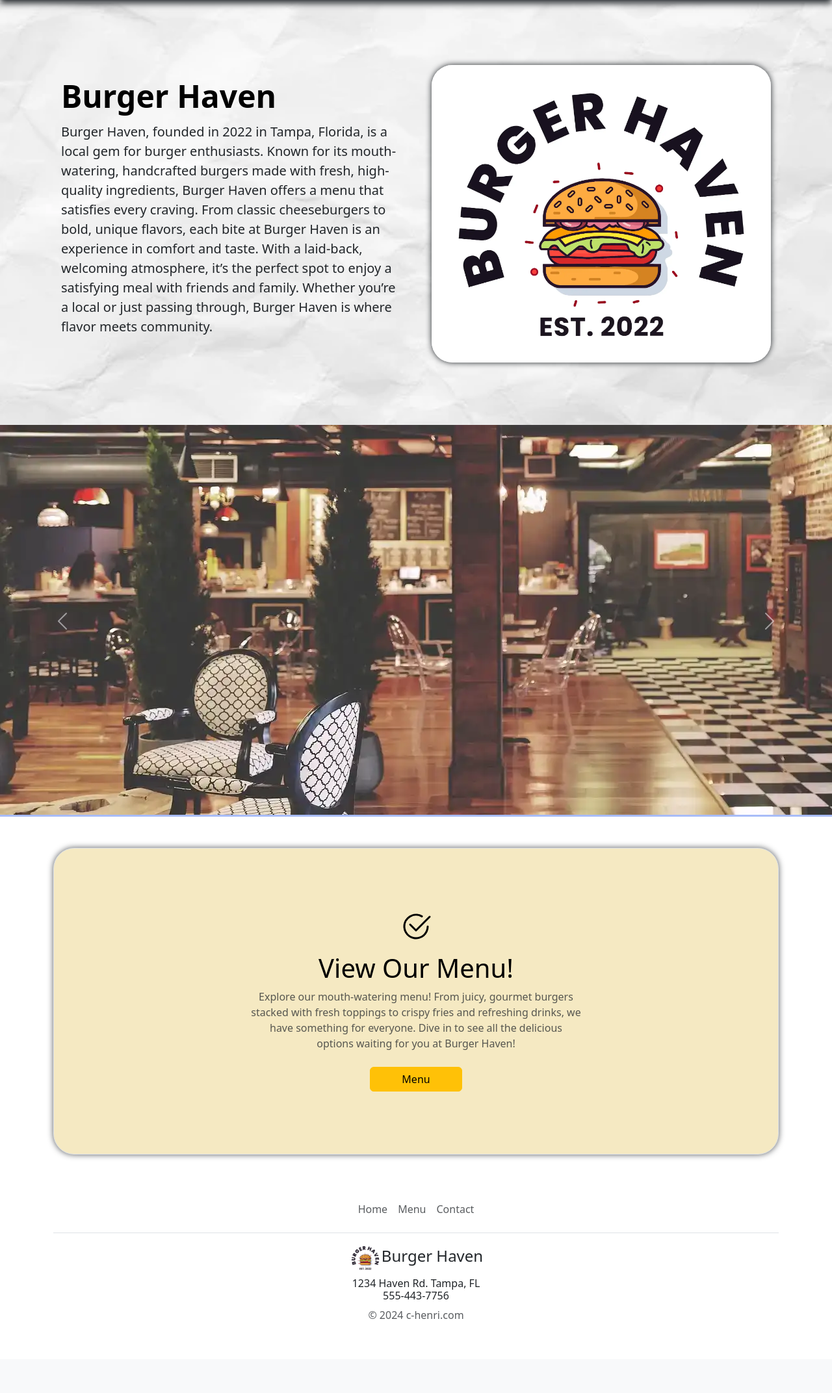
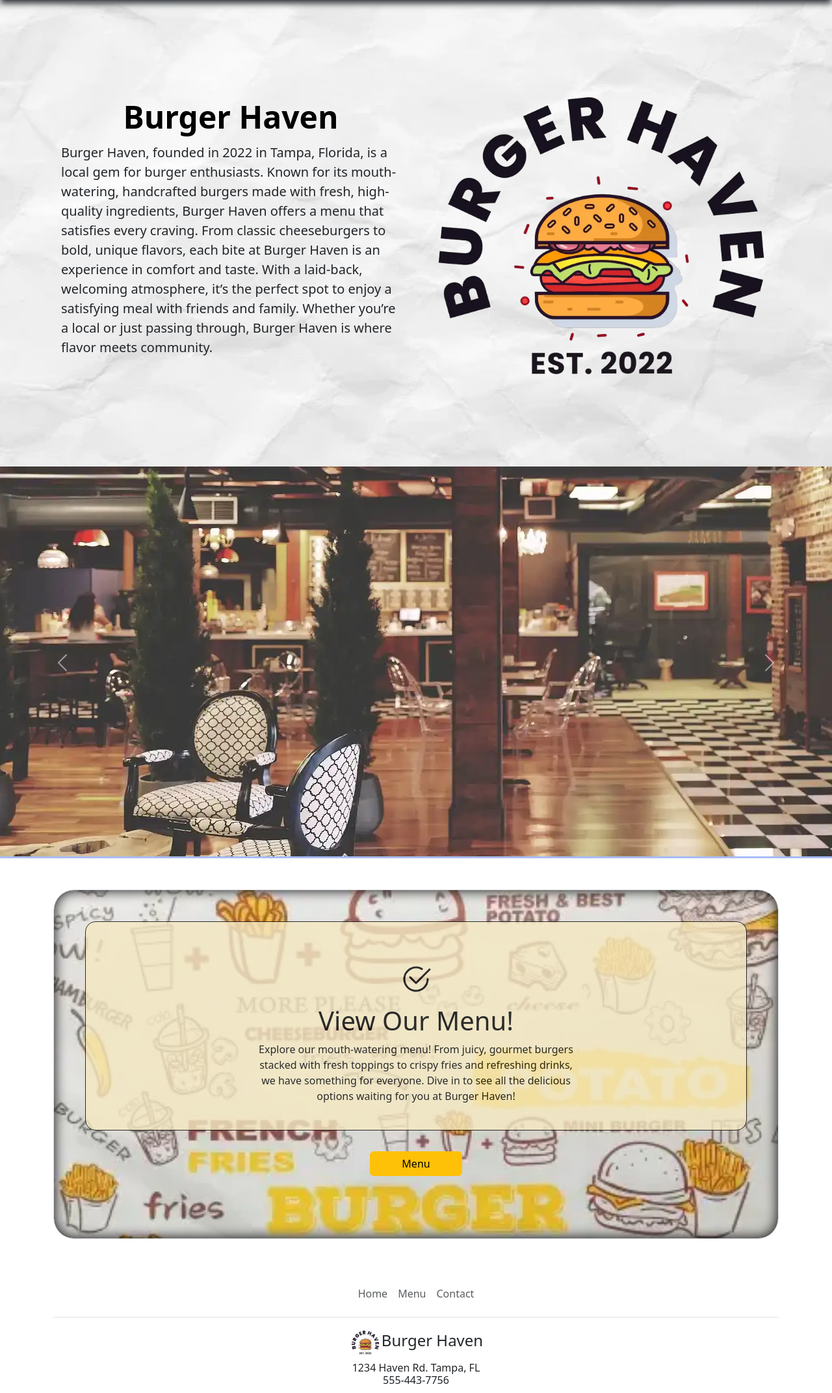
Before and after one commit to H3nr1-1/New_Website_c-henri.com, a PHP site: page /burger_haven/index.html in a window 1280 px wide. Shown: the part 76-2220 px from the top of the page at 65% size. Before the commit the page ends 2106 px from the top, so only its background shows below. Run offline with PHP 8.4, Linux system fonts and the light colour scheme.

Commit message:
css changes
- made changes to the large logo in the header,
 - added an image to the background of the view menu section of the home page,
 - uploaded all to live server

```diff
--- a/burger_haven/index.html
+++ b/burger_haven/index.html
@@ -28,20 +28,20 @@
 
         <nav class="navbar navbar-expand-lg fixed-top bg-body-tertiary">
             <div class="container-fluid">
-            <a class="navbar-brand" href="index.html"><img class="nav-brand" src="images/logo-transparent.webp"></a>
+            <a class="navbar-brand" href="index.html"><img class="nav-brand" src="images/logo-transparent-small.webp"></a>
             <button class="navbar-toggler" type="button" data-bs-toggle="collapse" data-bs-target="#navbarTogglerDemo02" aria-controls="navbarTogglerDemo02" aria-expanded="false" aria-label="Toggle navigation">
                 <span class="navbar-toggler-icon"></span>
             </button>
             <div class="collapse navbar-collapse" id="navbarTogglerDemo02">
                 <ul class="navbar-nav me-auto mb-2 mb-lg-0">
                 <li class="nav-item">
-                    <a class="nav-link active" aria-current="page" href="index.html">Home</a>
+                    <a class="nav-link main-nav-link active" aria-current="page" href="index.html">Home</a>
                 </li>
                 <li class="nav-item">
-                    <a class="nav-link" href="menu.html">Menu</a>
+                    <a class="nav-link main-nav-link" href="menu.html">Menu</a>
                 </li>
                 <li class="nav-item">
-                    <a class="nav-link" href="contact.html">Contact</a>
+                    <a class="nav-link main-nav-link" href="contact.html">Contact</a>
                 </li>
                 </ul>
             </div>
@@ -53,7 +53,7 @@
             <div class="container col-xxl-8 px-4 py-5">
                 <div class="row flex-lg-row-reverse align-items-center g-5 py-5">
                 <div class="col-12 col-sm-8 col-lg-6">
-                    <img id="burger-haven" src="images/burger-haven-logo.webp" class="d-block mx-lg-auto img-fluid" alt="Bootstrap Themes" width="700" height="500" loading="lazy">
+                    <img src="images/logo-transparent-large.webp" class="d-block mx-lg-auto img-fluid" alt="Bootstrap Themes" width="700" height="500" loading="lazy">
                 </div>
                 <div class="col-lg-6">
                     <h1 class="display-5 fw-bold text-body-emphasis lh-1 mb-3">Burger Haven</h1>
@@ -89,11 +89,13 @@
 
           <div class="container my-5 home-booking">
             <div class="position-relative p-5 text-center text-muted bg-body border border-dashed rounded-5">
+              <div class="view-menu">
               <svg class="bi mt-5 mb-3" width="48" height="48"><use xlink:href="#check2-circle"/></svg>
               <h1 class="text-body-emphasis">View Our Menu!</h1>
               <p class="col-lg-6 mx-auto mb-4">
                 Explore our mouth-watering menu! From juicy, gourmet burgers stacked with fresh toppings to crispy fries and refreshing drinks, we have something for everyone. Dive in to see all the delicious options waiting for you at Burger Haven!
               </p>
+              </div>
               <button class="btn btn-warning px-5 mb-5" type="button" onclick="window.location.href='menu.html'">
                 Menu
               </button>
--- a/burger_haven/style.css
+++ b/burger_haven/style.css
@@ -17,11 +17,6 @@ html {
     box-sizing : border-box;
 }
 
-#burger-haven{
-    border-radius: 2em;
-    box-shadow: 0 0 10px;
-}
-
 .nav-brand {
     max-width: 50px;
     max-height: 50px;
@@ -39,7 +34,7 @@ nav a {
     border-bottom: 3px solid var(--color-primary);
 }
 
-nav a:hover {
+.main-nav-link:hover {
     border-bottom: 3px solid var(--color-cta);
 }
 
@@ -49,13 +44,28 @@ header {
     background-size: cover;
 }
 
+header h1 {
+    text-align: center;
+}
+
 .carousel .w-100 {
     max-height: 600px;
 }
 
 .bg-body {
-    background: var(--color-alternate) !important;
-    box-shadow: 0 0 10px;
+    background: url(images/burger-wrapper.webp) no-repeat !important;
+    background-size: cover !important;
+    box-shadow: 0 0 20px inset;
+    color: var(--color-black) !important;
+}
+
+.view-menu {
+    border: 1px solid;
+    padding: 1em;
+    background: var(--color-alternate);
+    border-radius: 1em;
+    margin-bottom: 2em;
+    opacity: .8;
 }
 
 .bg-dark {
--- a/index.html
+++ b/index.html
@@ -119,7 +119,7 @@
                       <a class="card" href="burger_haven/index.html" style="background-image: url('images/tropics-card.webp')" alt="Header image for my original website.">
                         <div>
                           <div class="tags">
-                            <div class="tag">Bootstrap Project</div>
+                            <div class="tag">Burger Haven</div>
                           </div>
                         </div>
                       </a>
```
Also changed, not shown: burger_haven/contact.html (+5 -5 lines), burger_haven/menu.html (+5 -5 lines), burger_haven/images/burger-wrapper.webp (added), burger_haven/images/logo-transparent-large.webp (added), burger_haven/images/logo-transparent-small.webp (renamed from burger_haven/images/logo-transparent.webp).
